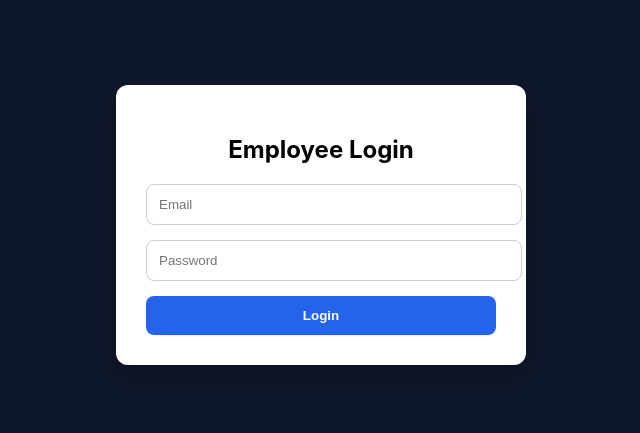
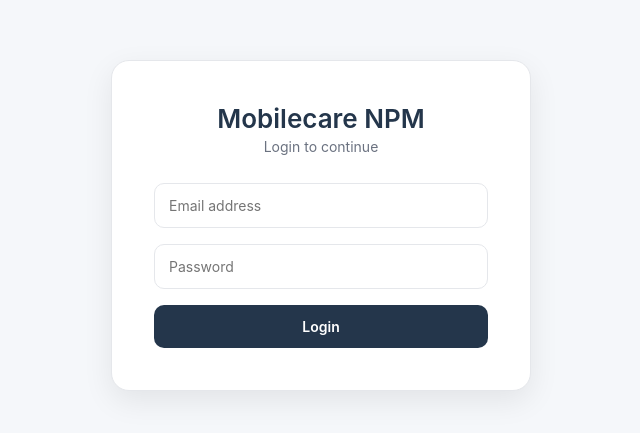
Before and after one commit to hinatashoyo2628-cyber/guard-app, a React (Create React App) app in the folder employee-web/: page / in a window 1280 px wide. Shown: the part 175-608 px from the top of the page, without its empty margins (319-959 px from the left). Built offline with nearby package versions, Linux system fonts and the light colour scheme; no server answers.

Commit message:
ready to deploy

```diff
--- a/employee-web/package.json
+++ b/employee-web/package.json
@@ -7,6 +7,7 @@
     "@testing-library/jest-dom": "^6.9.1",
     "@testing-library/react": "^16.3.2",
     "@testing-library/user-event": "^13.5.0",
+    "firebase": "^12.12.1",
     "react": "^19.2.5",
     "react-dom": "^19.2.5",
     "react-icons": "^5.6.0",
--- a/employee-web/src/pages/Login.js
+++ b/employee-web/src/pages/Login.js
@@ -7,25 +7,40 @@ import { useNavigate } from "react-router-dom";
 export default function Login() {
   const [email, setEmail] = useState("");
   const [password, setPassword] = useState("");
+  const [loading, setLoading] = useState(false);
+
   const navigate = useNavigate();
 
   const handleLogin = async () => {
+    if (!email || !password) {
+      alert("Please fill all fields");
+      return;
+    }
+
     try {
+      setLoading(true);
       await signInWithEmailAndPassword(auth, email, password);
-    navigate("/dashboard"); // redirect first
+      navigate("/dashboard");
     } catch (error) {
       alert(error.message);
+    } finally {
+      setLoading(false);
     }
   };
 
   return (
     <div className="login-container">
-      <div className="login-box">
-        <h2>Employee Login</h2>
+      <div className="login-card">
 
+        <div className="login-header">
+          <h2>Mobilecare NPM</h2>
+          <p>Login to continue</p>
+        </div>
+
+        <div className="login-form">
           <input
             type="email"
-          placeholder="Email"
+            placeholder="Email address"
             onChange={(e) => setEmail(e.target.value)}
           />
 
@@ -35,7 +50,11 @@ const handleLogin = async () => {
             onChange={(e) => setPassword(e.target.value)}
           />
 
-        <button onClick={handleLogin}>Login</button>
+          <button onClick={handleLogin} disabled={loading}>
+            {loading ? "Logging in..." : "Login"}
+          </button>
+        </div>
+
       </div>
     </div>
   );
--- a/employee-web/src/pages/styles/Login.css
+++ b/employee-web/src/pages/styles/Login.css
@@ -1,52 +1,132 @@
+/* RESET */
+* {
+  margin: 0;
+  padding: 0;
+  box-sizing: border-box;
+  font-family: "Inter", sans-serif;
+}
+
+/* BACKGROUND */
 .login-container {
   height: 100vh;
+  width: 100%;
   display: flex;
+  align-items: center;
   justify-content: center;
-  align-items: center;
-  background: #0f172a;
+
+  background: #F5F7FA;
 }
 
-.login-box {
-  background: white;
-  padding: 30px;
-  border-radius: 12px;
+/* CARD */
+.login-card {
   width: 100%;
-  max-width: 350px;
-  box-shadow: 0 10px 25px rgba(0,0,0,0.2);
-  text-align: center;
+  max-width: 400px;
+  padding: 36px;
+  border-radius: 18px;
+
+  background: #FFFFFF;
+  box-shadow: 0 10px 30px rgba(0, 0, 0, 0.08);
+
+  border: 1px solid #E5E7EB;
 }
 
-.login-box h2 {
-  margin-bottom: 20px;
+/* HEADER */
+.login-header {
+  text-align: center;
+  margin-bottom: 28px;
 }
 
-.login-box input {
-  width: 100%;
-  padding: 12px;
-  margin-bottom: 15px;
-  border-radius: 8px;
-  border: 1px solid #ccc;
+.login-header h2 {
+  font-size: 26px;
+  font-weight: 600;
+  color: #24364B;
 }
 
-.login-box button {
-  width: 100%;
-  padding: 12px;
-  border: none;
-  border-radius: 8px;
-  background: #2563eb;
-  color: white;
-  font-weight: bold;
-  cursor: pointer;
+.login-header p {
+  font-size: 14px;
+  color: #6B7280;
+  margin-top: 4px;
 }
 
-.login-box button:hover {
-  background: #1d4ed8;
+/* FORM */
+.login-form {
+  display: flex;
+  flex-direction: column;
+  gap: 16px;
 }
 
-/* 📱 Mobile */
+/* INPUT */
+.login-form input {
+  padding: 13px 14px;
+  border-radius: 10px;
+  border: 1px solid #E5E7EB;
+  outline: none;
+
+  font-size: 14px;
+  color: #24364B;
+
+  transition: all 0.2s ease;
+}
+
+.login-form input:focus {
+  border-color: #7FA6B6;
+  box-shadow: 0 0 0 3px rgba(127, 166, 182, 0.2);
+}
+
+/* BUTTON */
+.login-form button {
+  padding: 13px;
+  border-radius: 10px;
+  border: none;
+  cursor: pointer;
+
+  background: #24364B;
+  color: white;
+  font-weight: 600;
+  font-size: 14px;
+
+  transition: all 0.25s ease;
+}
+
+.login-form button:hover {
+  background: #1b2a3c;
+}
+
+.login-form button:disabled {
+  opacity: 0.6;
+  cursor: not-allowed;
+}
+
+/* OPTIONAL ACCENT LINK */
+.login-link {
+  text-align: center;
+  margin-top: 10px;
+  font-size: 13px;
+  color: #6B7280;
+}
+
+.login-link span {
+  color: #7FA6B6;
+  cursor: pointer;
+  font-weight: 500;
+}
+
+/* 📱 MOBILE */
 @media (max-width: 480px) {
-  .login-box {
-    margin: 20px;
-    padding: 20px;
+  .login-card {
+    margin: 16px;
+    padding: 24px;
+  }
+
+  .login-header h2 {
+    font-size: 22px;
   }
 }
+
+/* 💻 DESKTOP */
+@media (min-width: 1024px) {
+  .login-card {
+    max-width: 420px;
+    padding: 42px;
+  }
+}
```
Also changed, not shown: 1 other file (tests, documents, lock files or other folders). Lines whose indentation alone changed are shown as unchanged.
